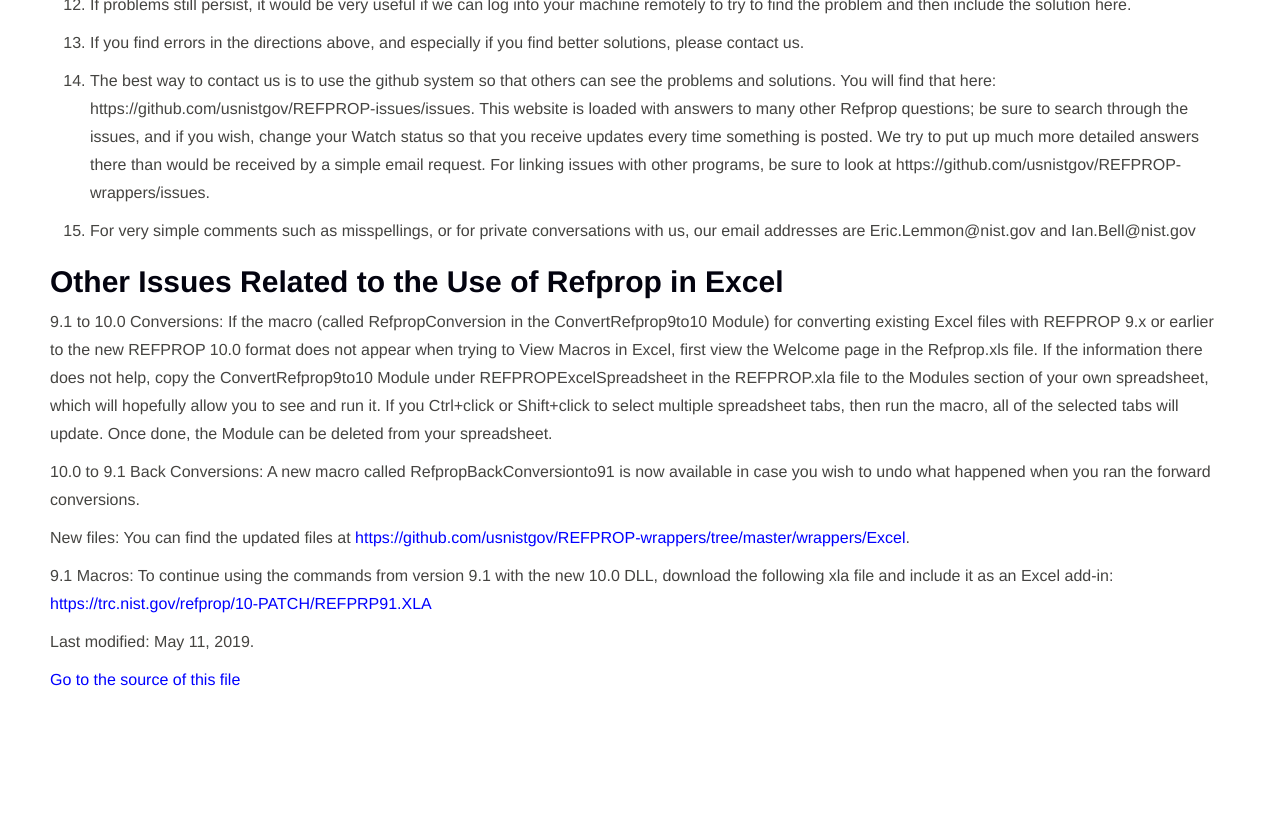
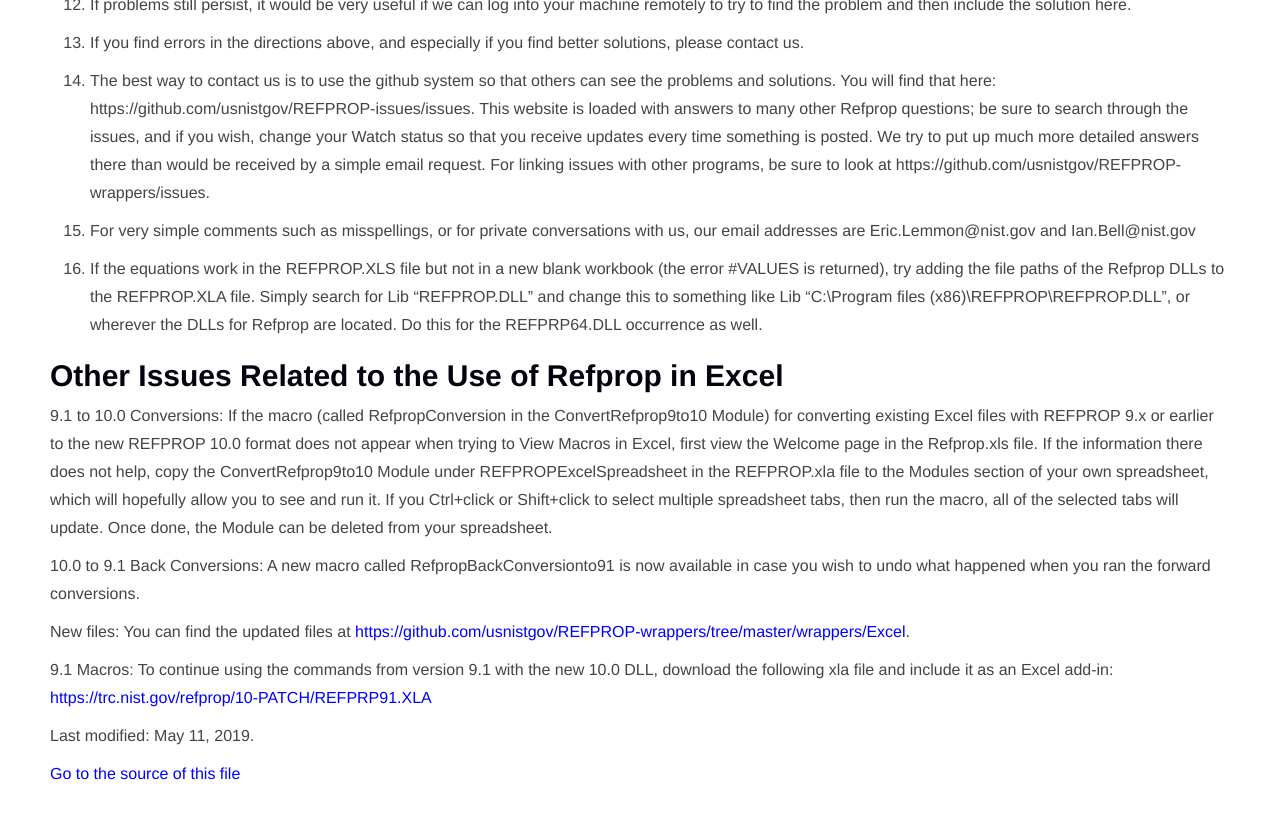
Before and after one commit to usnistgov/REFPROP-docs, a Jekyll site: the page built from index.md, in a window 1280 px wide and 900 px high, scrolled down 19476 px, cut to the strip 0-830 px from the top of the window. Shown: the top 819 px of the strip. Built offline with Jekyll 4.4.1, drawn with Linux system fonts in a browser that asks for light colours; nearby versions of some CDN libraries; library files that are not in the unit come from our copies.

Commit message:
Update index.md

```diff
--- a/index.md
+++ b/index.md
@@ -854,6 +854,8 @@
 
 15.  For very simple comments such as misspellings, or for private conversations with us, our email addresses are   Eric.Lemmon@nist.gov  and   Ian.Bell@nist.gov
 
+16.  If the equations work in the REFPROP.XLS file but not in a new blank workbook (the error #VALUES is returned), try adding the file paths of the Refprop DLLs to the REFPROP.XLA file.  Simply search for Lib "REFPROP.DLL" and change this to something like Lib "C:\Program files (x86)\REFPROP\REFPROP.DLL", or wherever the DLLs for Refprop are located.  Do this for the REFPRP64.DLL occurrence as well.
+
 ## Other Issues Related to the Use of Refprop in Excel
 
 9.1 to 10.0 Conversions: If the macro (called RefpropConversion in the ConvertRefprop9to10 Module) for converting existing Excel files with REFPROP 9.x or earlier to the new REFPROP 10.0 format does not appear when trying to View Macros in Excel, first view the Welcome page in the Refprop.xls file.  If the information there does not help, copy the ConvertRefprop9to10 Module under REFPROPExcelSpreadsheet in the REFPROP.xla file to the Modules section of your own spreadsheet, which will hopefully allow you to see and run it.  If you Ctrl+click or Shift+click to select multiple spreadsheet tabs, then run the macro, all of the selected tabs will update.  Once done, the Module can be deleted from your spreadsheet.
```
